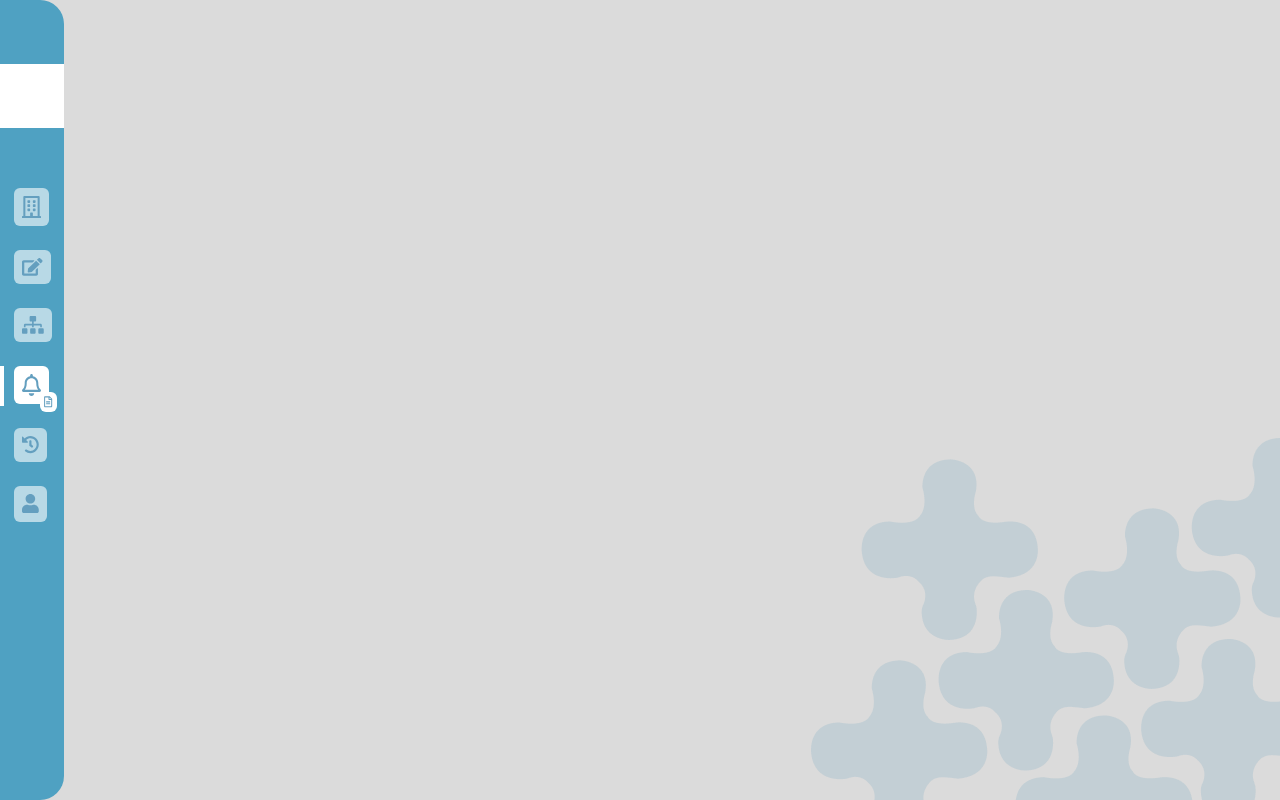
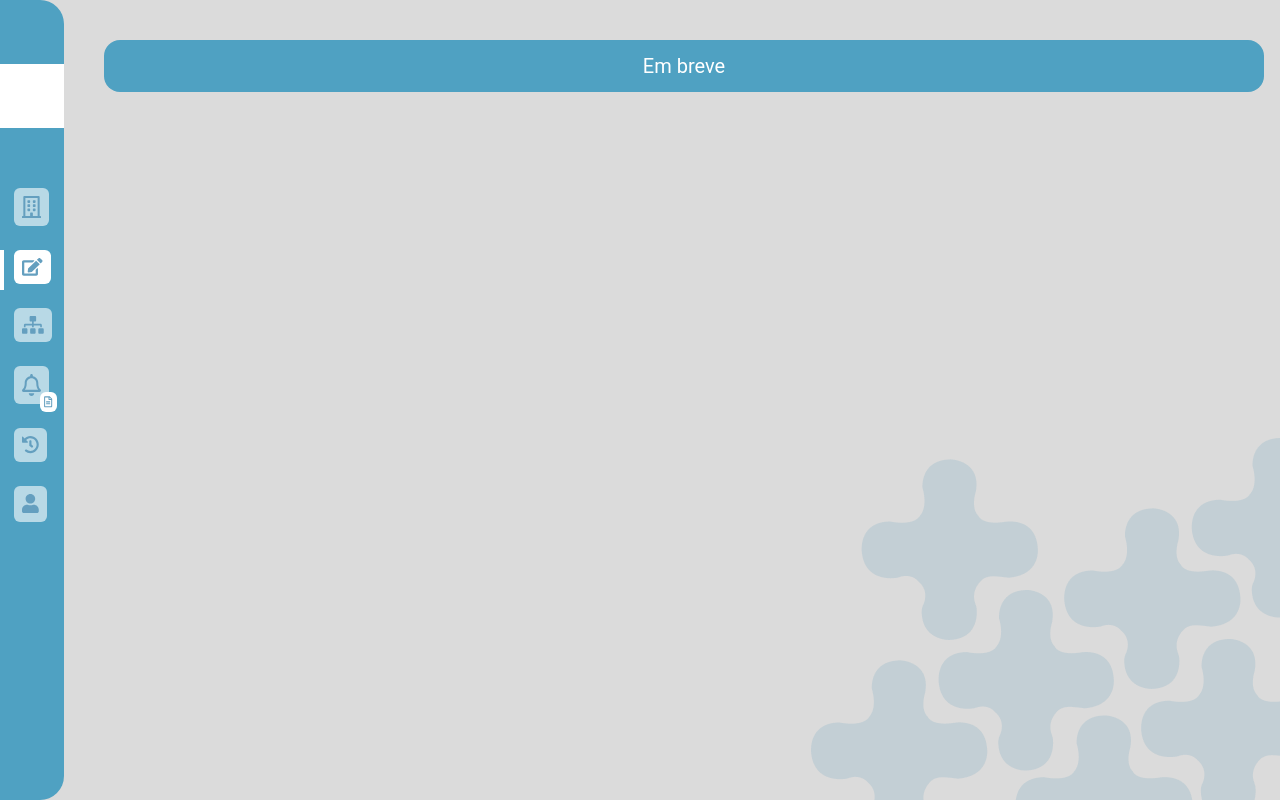
Before and after one commit to livbrandao/people-manager, a React (Create React App) app: page /coming-soon in a window 1280 px wide. Built offline with nearby package versions, Linux system fonts and the light colour scheme.

Commit message:
✨ feat: Implementando rotas para home e página secundaria

```diff
--- a/package.json
+++ b/package.json
@@ -6,6 +6,7 @@
     "@testing-library/dom": "^10.4.0",
     "react": "^18.3.1",
     "react-dom": "^18.3.1",
+    "react-router-dom": "^7.4.1",
     "react-scripts": "5.0.1",
     "web-vitals": "^4.2.4"
   },
@@ -34,8 +35,8 @@
     ]
   },
   "devDependencies": {
-    "tailwindcss": "^3.0.0",
+    "autoprefixer": "^10.0.0",
     "postcss": "^8.0.0",
-    "autoprefixer": "^10.0.0"
+    "tailwindcss": "^3.0.0"
   }
 }
--- a/src/App.js
+++ b/src/App.js
@@ -1,13 +1,17 @@
 import "./App.css";
-import SidebarNavigation from "./components/Common/SidebarNavigation.jsx";
+
+import { BrowserRouter as Router, Routes, Route } from "react-router-dom";
+import HomePage from "./pages/HomePage";
+import ComingSoonPage from "./pages/ComingSoonPage";
 
 function App() {
   return (
-    <div className="flex h-screen ">
-      <SidebarNavigation />
-
-      <div className="flex-1 ">{/* Conteúdo da página */}</div>
-    </div>
+    <Router>
+      <Routes>
+        <Route path="/" element={<HomePage />} />
+        <Route path="/coming-soon" element={<ComingSoonPage />} />
+      </Routes>
+    </Router>
   );
 }
 
--- /dev/null
+++ b/src/components/Common/Layout.jsx
@@ -0,0 +1,14 @@
+import React from "react";
+import SidebarNavigation from "./SidebarNavigation";
+
+function Layout({ children }) {
+  return (
+    <div className="flex h-screen ">
+      <SidebarNavigation />
+
+      <div className="flex-1 ">{children}</div>
+    </div>
+  );
+}
+
+export default Layout;
--- a/src/components/Common/SidebarIcons.jsx
+++ b/src/components/Common/SidebarIcons.jsx
@@ -1,4 +1,5 @@
 import React, { useState } from "react";
+import { useNavigate, useLocation } from "react-router-dom";
 
 const SidebarIcon = ({ icon, isSelected, badge }) => (
   <div className="flex gap-4 my-3 mx-3.5 ">
@@ -30,12 +31,25 @@ const SidebarIcon = ({ icon, isSelected, badge }) => (
 );
 
 const SidebarIcons = () => {
-  const [selectedIcon, setSelectedIcon] = useState(3);
+  const navigate = useNavigate();
+  const location = useLocation();
+
+  const routeToIconMap = {
+    "/": 0,
+    "/coming-soon": 1,
+  };
+
+  const getCurrentSelectedIcon = () => {
+    return routeToIconMap[location.pathname] ?? 0;
+  };
+
+  const [selectedIcon, setSelectedIcon] = useState(getCurrentSelectedIcon());
 
   const icons = [
     {
       id: 0,
       name: "Prédio",
+      route: "/",
       icon: (
         <svg
           width="19"
@@ -54,6 +68,7 @@ const SidebarIcons = () => {
     {
       id: 1,
       name: "Editar",
+      route: "/coming-soon",
       icon: (
         <svg
           width="21"
@@ -72,6 +87,7 @@ const SidebarIcons = () => {
     {
       id: 2,
       name: "Organograma",
+      route: "/coming-soon",
       icon: (
         <svg
           width="22"
@@ -90,6 +106,7 @@ const SidebarIcons = () => {
     {
       id: 3,
       name: "Notificação",
+      route: "/coming-soon",
       icon: (
         <svg
           width="19"
@@ -109,6 +126,7 @@ const SidebarIcons = () => {
     {
       id: 4,
       name: "Histórico",
+      route: "/coming-soon",
       icon: (
         <svg
           width="17"
@@ -127,6 +145,7 @@ const SidebarIcons = () => {
     {
       id: 5,
       name: "Perfil",
+      route: "/coming-soon",
       icon: (
         <svg
           width="17"
@@ -144,6 +163,11 @@ const SidebarIcons = () => {
     },
   ];
 
+  const handleIconClick = (id, route) => {
+    setSelectedIcon(id);
+    navigate(route);
+  };
+
   return (
     <div className="flex flex-col h-screen">
       <div className="flex flex-col">
@@ -151,7 +175,7 @@ const SidebarIcons = () => {
           <div
             key={icon.id}
             className="relative cursor-pointer"
-            onClick={() => setSelectedIcon(icon.id)}
+            onClick={() => handleIconClick(icon.id, icon.route)}
           >
             {/* Barra lateral indicadora quando selecionado */}
             {selectedIcon === icon.id && (
--- /dev/null
+++ b/src/pages/ComingSoonPage.js
@@ -0,0 +1,14 @@
+import React from "react";
+import Layout from "../components/Common/Layout";
+
+function ComingSoonPage() {
+  return (
+    <Layout>
+      <div className="ml-[80px] md:ml-[60px] lg:ml-[40px] mr-4 bg-skyBlue text-white text-center py-3 rounded-2xl mt-10 text-xl ">
+        Em breve
+      </div>
+    </Layout>
+  );
+}
+
+export default ComingSoonPage;
--- /dev/null
+++ b/src/pages/HomePage.js
@@ -0,0 +1,15 @@
+import React from "react";
+import Layout from "../components/Common/Layout";
+
+function HomePage() {
+  return (
+    <Layout>
+      <div>
+        <h1 className="text-2xl font-bold mb-4">Home Page</h1>
+        <p>This is the Home page of your application.</p>
+      </div>
+    </Layout>
+  );
+}
+
+export default HomePage;
```
Also changed, not shown: 1 other file (tests, documents, lock files or other folders).
